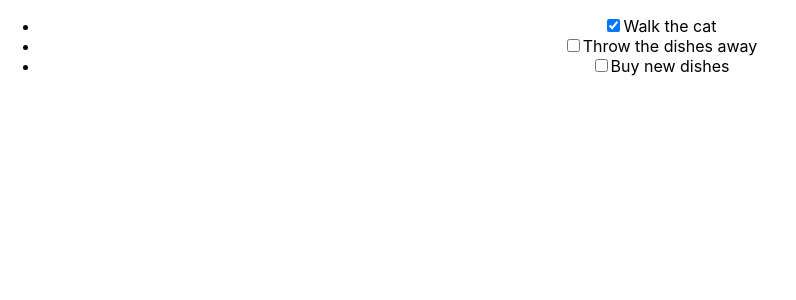
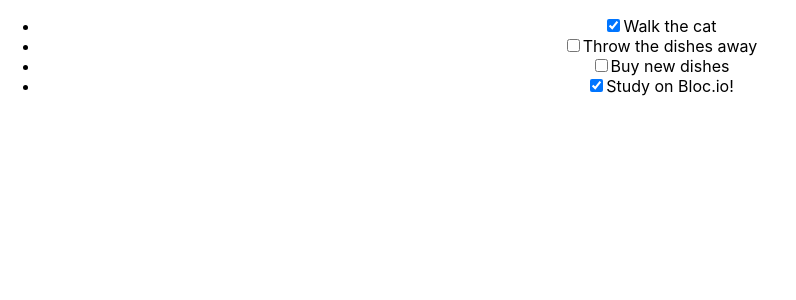
Before and after one commit to kkubli3246/Bloc-ToDo-Compnents, a React (Create React App) app: page / in a window 1280 px wide. Shown: the top 300 px of the page, without its empty margins (0-796 px from the left). Built offline with nearby package versions, Linux system fonts and the light colour scheme.

Commit message:
practice adding to state

```diff
--- a/src/App.js
+++ b/src/App.js
@@ -10,7 +10,8 @@ class App extends Component {
       todos: [
         { description: 'Walk the cat', isCompleted: true },
         { description: 'Throw the dishes away', isCompleted: false },
-        { description: 'Buy new dishes', isCompleted: false }
+        { description: 'Buy new dishes', isCompleted: false },
+        { description: 'Study on Bloc.io!', isCompleted: true}
       ]
 
 
```
